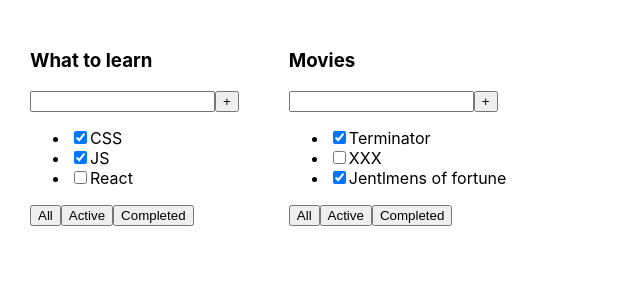
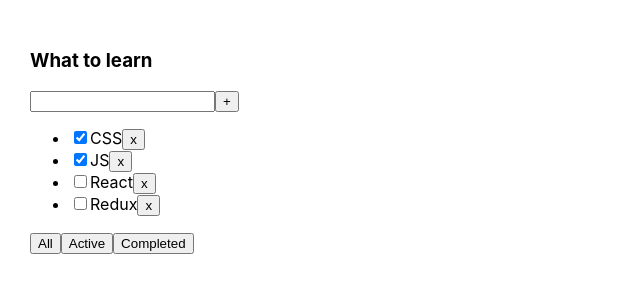
Before and after one commit to Arenelin/todolist, a React (Create React App) app: page / in a window 1280 px wide. Shown: the top 300 px of the page, without its empty margins (0-640 px from the left). Built offline with nearby package versions, Linux system fonts and the light colour scheme.

Commit message:
added task deletion and filtering functionality

```diff
--- a/src/App.tsx
+++ b/src/App.tsx
@@ -1,24 +1,49 @@
-import React from 'react';
+import React, {useState} from 'react';
 import './App.css';
 import {TaskType, TodoList} from './TodoList';
 
+export type FilterValuesType = 'all' | 'active' | 'completed';
+
 function App() {
-    const tasks1: Array<TaskType> = [
+
+    const [tasks, setTasks] = useState<Array<TaskType>>([
         {id: 1, title: 'CSS', isDone: true},
         {id: 2, title: 'JS', isDone: true},
-        {id: 3, title: 'React', isDone: false}
-    ]
-    const tasks2: Array<TaskType> = [
-        {id: 1, title: 'Terminator', isDone: true},
-        {id: 2, title: 'XXX', isDone: false},
-        {id: 3, title: 'Jentlmens of fortune', isDone: true},
-    ]
+        {id: 3, title: 'React', isDone: false},
+        {id: 4, title: 'Redux', isDone: false},
+    ]);
+    const [filter, setFilter] = useState<FilterValuesType>('all');
+
+
+    //Если мы добавляем или удаляем задачу, то изменяем именно исходный массив,
+    //присваивая ему новое значение
+    function removeTask(id: number) {
+        const clearedTasks = tasks.filter(t => t.id !== id);
+        setTasks(clearedTasks);
+    }
+
+
+    //Фильтруя, мы не имеем права изменять исходный массив с данными!!!
+    function changeFilter(value: FilterValuesType) {
+        setFilter(value);
+    }
+
+    let tasksForTodoList: Array<TaskType> = tasks;
+    if (filter === 'active') {
+        tasksForTodoList = tasks.filter(t => !t.isDone);
+    } else if (filter === 'completed') {
+        tasksForTodoList = tasks.filter(t => t.isDone);
+    }
 
 
     return (
         <div className="App">
-            <TodoList title="What to learn" tasks={tasks1}/>
-            <TodoList title="Movies" tasks={tasks2}/>
+            <TodoList
+                title="What to learn"
+                tasks={tasksForTodoList}
+                removeTask={removeTask}
+                changeFilter={changeFilter}
+            />
         </div>
     );
 }
--- a/src/TodoList.tsx
+++ b/src/TodoList.tsx
@@ -1,3 +1,5 @@
+import {FilterValuesType} from './App';
+
 export type TaskType = {
     id: number
     title: string
@@ -7,6 +9,8 @@
 type TodoListPropsType = {
     title: string
     tasks: Array<TaskType>
+    removeTask: (id: number) => void
+    changeFilter: (value: FilterValuesType) => void
 }
 
 export function TodoList(props: TodoListPropsType) {
@@ -18,14 +22,16 @@
                 <button>+</button>
             </div>
             <ul>
-                <li><input checked={props.tasks[0].isDone} type="checkbox"/>{props.tasks[0].title}<span></span></li>
-                <li><input checked={props.tasks[1].isDone} type="checkbox"/><span>{props.tasks[1].title}</span></li>
-                <li><input checked={props.tasks[2].isDone} type="checkbox"/><span>{props.tasks[2].title}</span></li>
+                {props.tasks.map(t => <li><input checked={t.isDone} type="checkbox"/>
+                        <span>{t.title}</span>
+                        <button onClick={() => props.removeTask(t.id)}>x</button>
+                    </li>
+                )}
             </ul>
             <div>
-                <button>All</button>
-                <button>Active</button>
-                <button>Completed</button>
+                <button onClick={() => props.changeFilter('all')}>All</button>
+                <button onClick={() => props.changeFilter('active')}>Active</button>
+                <button onClick={() => props.changeFilter('completed')}>Completed</button>
             </div>
         </div>
     )
```
